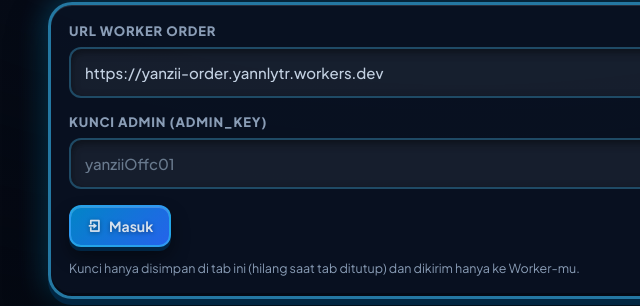
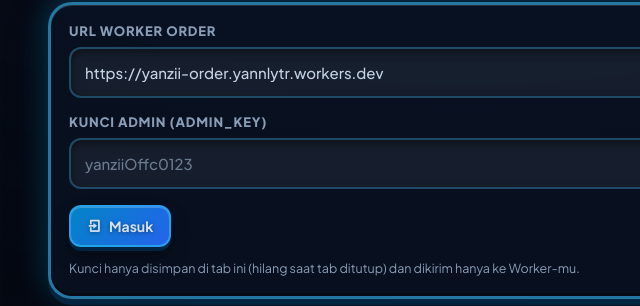
Before and after one commit to Yanzzx120/yanziioffc, a plain HTML site: page admin.html in a window 1280 px wide. Shown: the part 204-510 px from the top of the page, 176-816 px from the left. Drawn offline with nearby package versions, Linux system fonts and the light colour scheme.

Commit message:
Update admin.html

```diff
--- a/admin.html
+++ b/admin.html
@@ -38,7 +38,7 @@
     <label class="lbl" style="margin-top:0">URL Worker order</label>
     <input class="inp" id="url" placeholder="https://yanzii-order.yannlytr.workers.de" autocomplete="off">
     <label class="lbl">Kunci admin (ADMIN_KEY)</label>
-    <input class="inp" id="key" type="password" placeholder="yanziiOffc01" autocomplete="off">
+    <input class="inp" id="key" type="password" placeholder="yanziiOffc0123" autocomplete="off">
     <div style="margin-top:16px"><button class="nb-btn yel" id="go"><i class="ri-login-box-line"></i> Masuk</button></div>
     <p class="sub" style="font-size:12.5px;margin-top:12px">Kunci hanya disimpan di tab ini (hilang saat tab ditutup) dan dikirim hanya ke Worker-mu.</p>
     <div id="lerr"></div>
```
